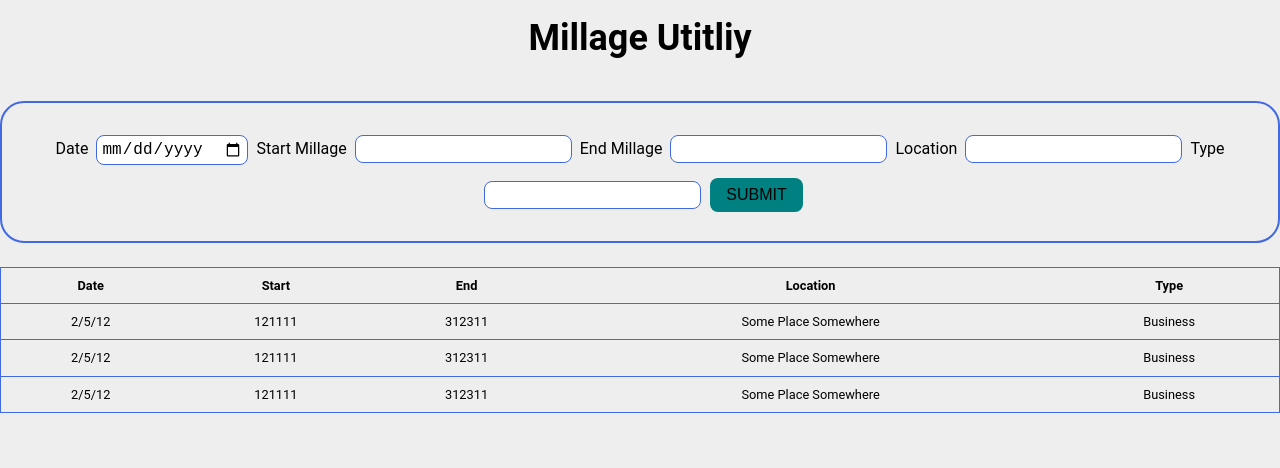
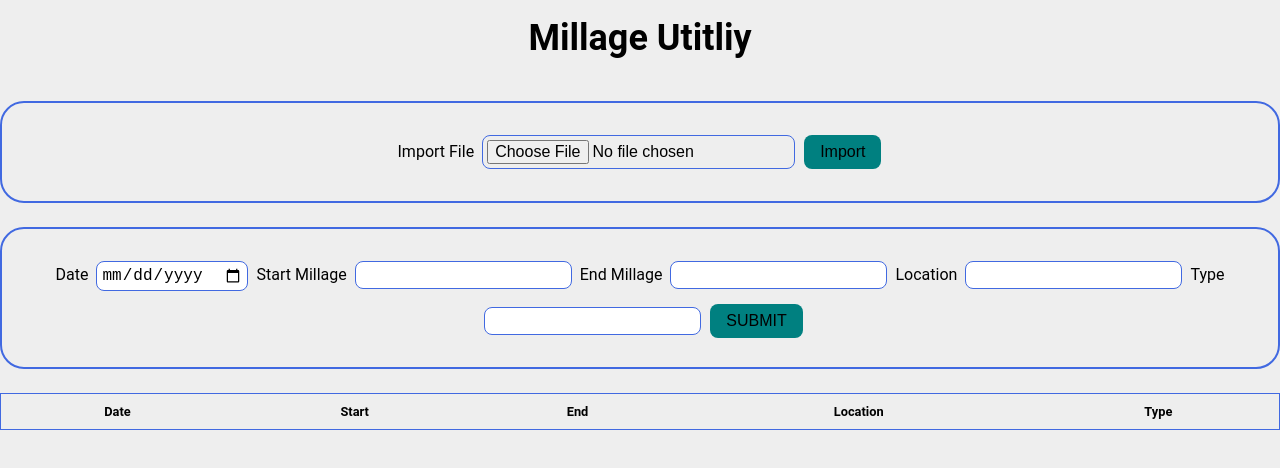
Before and after one commit to tkcannon/millage-utility, a React (Create React App) app: page / in a window 1280 px wide. Shown: the top 468 px of the page. Built offline with nearby package versions, Linux system fonts and the light colour scheme.

Commit message:
initial input functionality added

```diff
--- a/src/App.js
+++ b/src/App.js
@@ -1,6 +1,8 @@
 import "./App.css";
 import InputForm from "./components/InputForm";
 import Table from "./components/Table";
+import DataImport from "./components/DataImport";
+import { useEffect, useState } from "react";
 
 function App() {
   const useDarkTheme = window.matchMedia(
@@ -9,13 +11,20 @@ function App() {
 
   console.log(useDarkTheme);
 
+  const [data, setData] = useState([]);
+
+  useEffect(() => {
+    console.log(data);
+  }, [data]);
+
   return (
     <div className="App" data-theme={useDarkTheme ? "dark" : "light"}>
       <header className="App-header">
         <h1>Millage Utitliy</h1>
       </header>
+      <DataImport setData={setData} />
       <InputForm />
-      <Table />
+      <Table data={data} />
     </div>
   );
 }
--- /dev/null
+++ b/src/components/DataImport/index.js
@@ -0,0 +1,33 @@
+import { useEffect, useState } from "react";
+import { importCSV } from "../../utils/importCSV";
+
+function DataImport({ setData }) {
+  const [importFile, setImportFile] = useState("");
+
+  const handleFileChange = (event) => {
+    setImportFile(event.target.files[0]);
+  };
+
+  const handleImport = (event) => {
+    event.preventDefault();
+    importCSV(importFile, setData);
+  };
+
+  return (
+    <form>
+      <label>
+        Import File
+        <input
+          type="file"
+          accept=".csv,.txt"
+          onChange={handleFileChange}
+        ></input>
+      </label>
+      <button type="submit" onClick={handleImport}>
+        Import
+      </button>
+    </form>
+  );
+}
+
+export default DataImport;
--- a/src/components/Table/index.js
+++ b/src/components/Table/index.js
@@ -1,8 +1,18 @@
+import { useEffect, useState } from "react";
 import "./styles.css";
 
-function Table(data) {
+function Table({ data }) {
+  const [rowData, setRowData] = useState([]);
+
+  useEffect(() => {
+    if (data !== rowData) {
+      setRowData(data);
+    }
+  }, [data, rowData]);
+
   return (
     <table>
+      <thead>
         <tr>
           <th>Date</th>
           <th>Start</th>
@@ -10,27 +20,18 @@ function Table(data) {
           <th>Location</th>
           <th>Type</th>
         </tr>
+      </thead>
+      <tbody>
+        {data.map((arr) => {
+          return (
             <tr>
-        <td>2/5/12</td>
-        <td>121111</td>
-        <td>312311</td>
-        <td>Some Place Somewhere</td>
-        <td>Business</td>
+              {arr.map((cell) => {
+                return <td>{cell}</td>;
+              })}
             </tr>
-      <tr>
-        <td>2/5/12</td>
-        <td>121111</td>
-        <td>312311</td>
-        <td>Some Place Somewhere</td>
-        <td>Business</td>
-      </tr>
-      <tr>
-        <td>2/5/12</td>
-        <td>121111</td>
-        <td>312311</td>
-        <td>Some Place Somewhere</td>
-        <td>Business</td>
-      </tr>
+          );
+        })}
+      </tbody>
     </table>
   );
 }
--- /dev/null
+++ b/src/utils/importCSV.js
@@ -0,0 +1,15 @@
+export function importCSV(file, callback) {
+  const reader = new FileReader();
+
+  reader.onload = (event) => {
+    const regex = new RegExp("\\r?\\n");
+    const data = event.target.result;
+    const rows = data.split(regex);
+    const rowData = rows.map((row) => {
+      return row.split(",");
+    });
+    callback(rowData);
+  };
+  reader.readAsText(file);
+  return;
+}
```
Also changed, not shown: src/components/InputForm/styles.css (line endings or trailing spaces), src/utils/trips.csv (added). Lines whose indentation alone changed are shown as unchanged.
